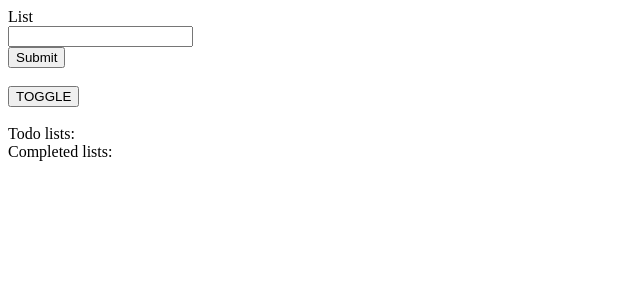
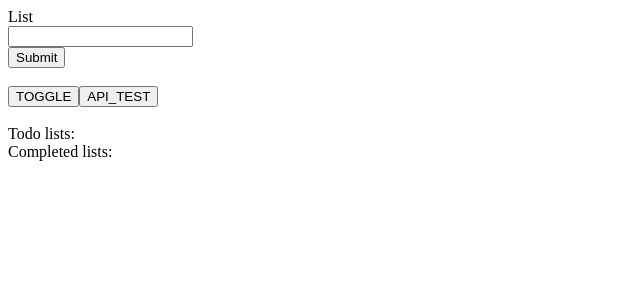
Before and after one commit to withoutwax/redux-todo-app, a React (Create React App) app: page / in a window 1280 px wide. Shown: the top 300 px of the page, without its empty margins (0-640 px from the left). Built offline with nearby package versions, Linux system fonts and the light colour scheme.

Commit message:
Installed Axios for API call

```diff
--- a/package.json
+++ b/package.json
@@ -3,6 +3,7 @@
   "version": "0.1.0",
   "private": true,
   "dependencies": {
+    "axios": "^0.17.1",
     "react": "^16.2.0",
     "react-dom": "^16.2.0",
     "react-redux": "^5.0.6",
--- a/src/actions/index.js
+++ b/src/actions/index.js
@@ -36,3 +36,9 @@ export function untest() {
     type: 'UNTEST',
   };
 }
+
+export function apiTest() {
+  return {
+    type: 'API_TEST',
+  };
+}
--- a/src/containers/InputTodo.js
+++ b/src/containers/InputTodo.js
@@ -3,7 +3,7 @@ import React, { Component } from 'react';
 // Redux
 import { connect } from 'react-redux';
 import { bindActionCreators } from 'redux';
-import { addTodo, test, untest, initiateList } from '../actions/index';
+import { addTodo, test, untest, initiateList, apiTest } from '../actions/index';
 
 // Redux-form
 import { Field, reduxForm } from 'redux-form';
@@ -22,12 +22,15 @@ class InputTodo extends Component {
   // console.log(this.props.testState.testBool);
   }
 
+  handleApiTest() {
+
+  }
+
   onSubmit(values) {
     // console.log(values);
     this.props.addTodo(values);
     // valueEntered = true;
     this.props.initiateList();
-
   }
 
   render() {
@@ -64,6 +67,9 @@ class InputTodo extends Component {
         <button onClick={() => {this.handleTest()}}>
           TOGGLE
         </button>
+      <button onClick={() => {this.handleApiTest()}}>
+        API_TEST
+      </button>
       </div>
     );
   }
@@ -77,7 +83,7 @@ function mapStateToProps(state) {
 }
 
 function mapDispatchToProps(dispatch) {
-  return bindActionCreators({ addTodo, test, untest, initiateList }, dispatch);
+  return bindActionCreators({ addTodo, test, untest, initiateList, apiTest }, dispatch);
 }
 
 export default reduxForm({
```
Also changed, not shown: 1 other file (tests, documents, lock files or other folders).
